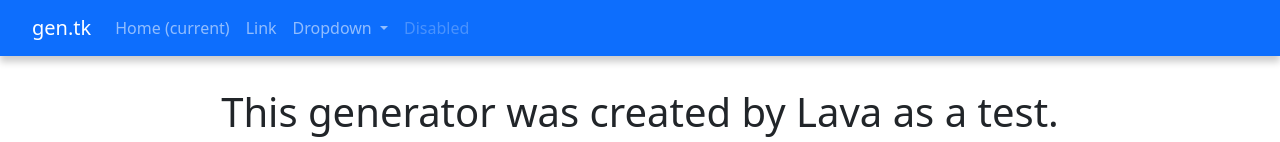
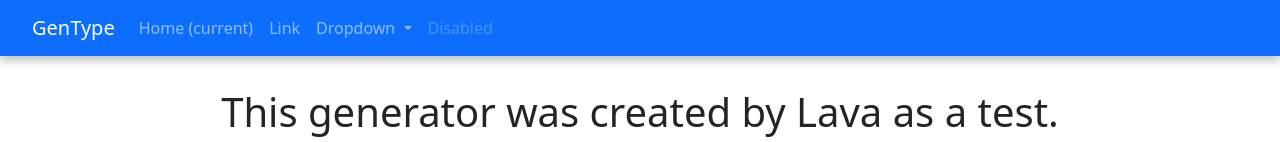
Before and after one commit to kerbal300/username-generator, a plain HTML site: page index.html in a window 1280 px wide. Shown: the top 142 px of the page. Drawn offline with nearby package versions, Linux system fonts and the light colour scheme.

Commit message:
Update index.html

```diff
--- a/index.html
+++ b/index.html
@@ -7,7 +7,7 @@
     <script src="index.js"></script>
     <script src="https://cdn.jsdelivr.net/npm/bootstrap@5.3.0-alpha1/dist/js/bootstrap.bundle.min.js" integrity="sha384-w76AqPfDkMBDXo30jS1Sgez6pr3x5MlQ1ZAGC+nuZB+EYdgRZgiwxhTBTkF7CXvN" crossorigin="anonymous"></script>
     <link href="https://cdn.jsdelivr.net/npm/bootstrap@5.3.0-alpha1/dist/css/bootstrap.min.css" rel="stylesheet" integrity="sha384-GLhlTQ8iRABdZLl6O3oVMWSktQOp6b7In1Zl3/Jr59b6EGGoI1aFkw7cmDA6j6gD" crossorigin="anonymous">
-    <title>Lava's Generators</title>
+    <title>GenType</title>
     <style>
         .extra {
     margin-left: 2.5%;
@@ -23,7 +23,7 @@
 </head>
 <body>
     <nav class="navbar navbar-expand-lg navbar-dark bg-primary">
-        <a class="navbar-brand extra" href="#"> gen.tk</a>
+        <a class="navbar-brand extra" href="#">GenType</a>
         <button class="navbar-toggler" type="button" data-toggle="collapse" data-target="#navbarSupportedContent" aria-controls="navbarSupportedContent" aria-expanded="false" aria-label="Toggle navigation">
           <span class="navbar-toggler-icon"></span>
         </button>
```
